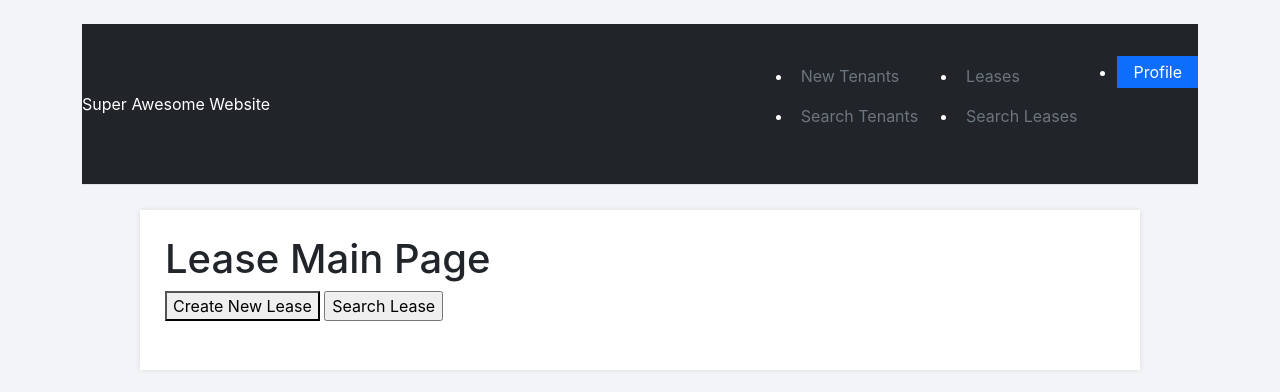
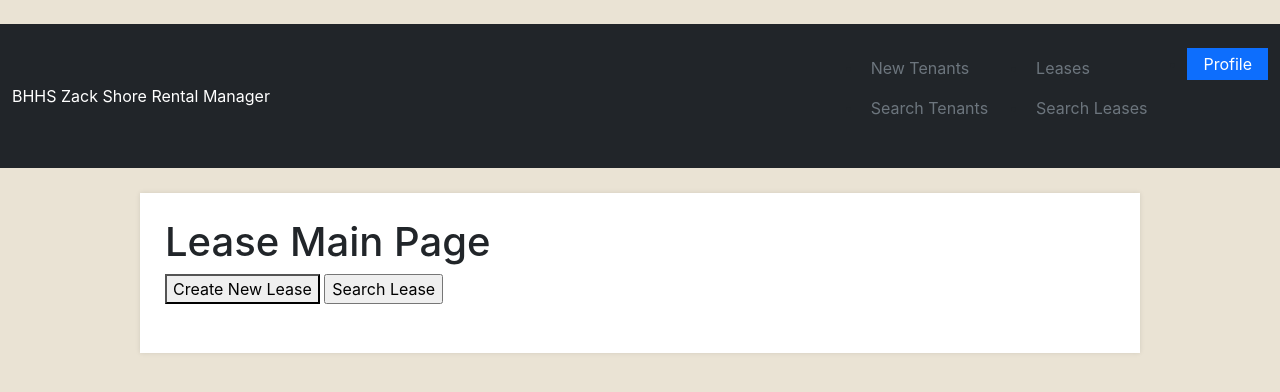
Before and after one commit to Jasontibaldo/SoftwareEngineering, a Flask app: page /leaseMainPage in a window 1280 px wide. Shown: the top 392 px of the page. Run offline with Flask 2, Linux system fonts and the light colour scheme; some libraries are stand-ins or nearby versions.

Commit message:
CSS Navbar improvements
It's still messed up tho

```diff
--- a/pythonlogin/static/style.css
+++ b/pythonlogin/static/style.css
@@ -13,7 +13,8 @@ body {
 
 body#page1{
   	background-color: #E8E8E8;
-  	margin: 0;
+  	margin: 0px;
+	padding: 0px;
 }
 
 .login, .register {
@@ -122,7 +123,7 @@ body#page1{
   	color: #eaebed;
 }
 body.loggedin {
-  	background-color: #f3f4f7;
+  	background-color: #EAE3D4;
 }
 .content {
   	width: 1000px;
--- a/pythonlogin/templates/layout.html
+++ b/pythonlogin/templates/layout.html
@@ -8,11 +8,12 @@
 		<link rel="stylesheet" href="{{ url_for('static', filename='bootstrap.css') }}"
 
 	</head>
+
 	<body class="loggedin">
+		<nav class="navbar navbar-default navbar-fixed-top bg-dark">
+			<div class="container-fluid navbar-inner">
 
-			<div class="container">
-				<header class="d-flex flex-wrap justify-content-center py-3 mb-4 border-bottom bg-dark text-white">
-				<a class="d-flex align-items-center mb-3 mb-md-0 me-md-auto text-white text-decoration-none" href="{{ url_for('home') }}">Super Awesome Website</a>
+				<a class="d-flex align-items-center mb-3 mb-md-0 me-md-auto text-white text-decoration-none" href="{{ url_for('home') }}">BHHS Zack Shore Rental Manager</a>
 
 				<div class="d-flex justify-content-center py-3">
 
```
